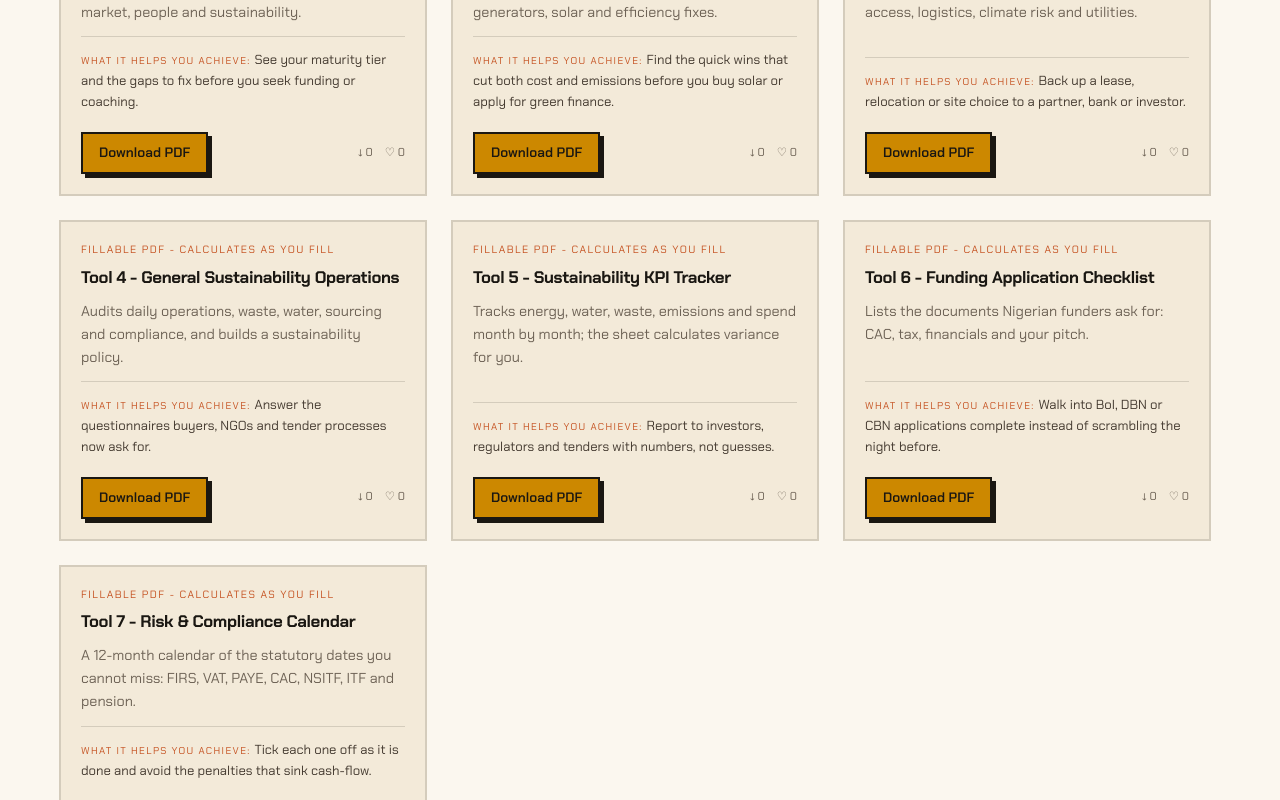
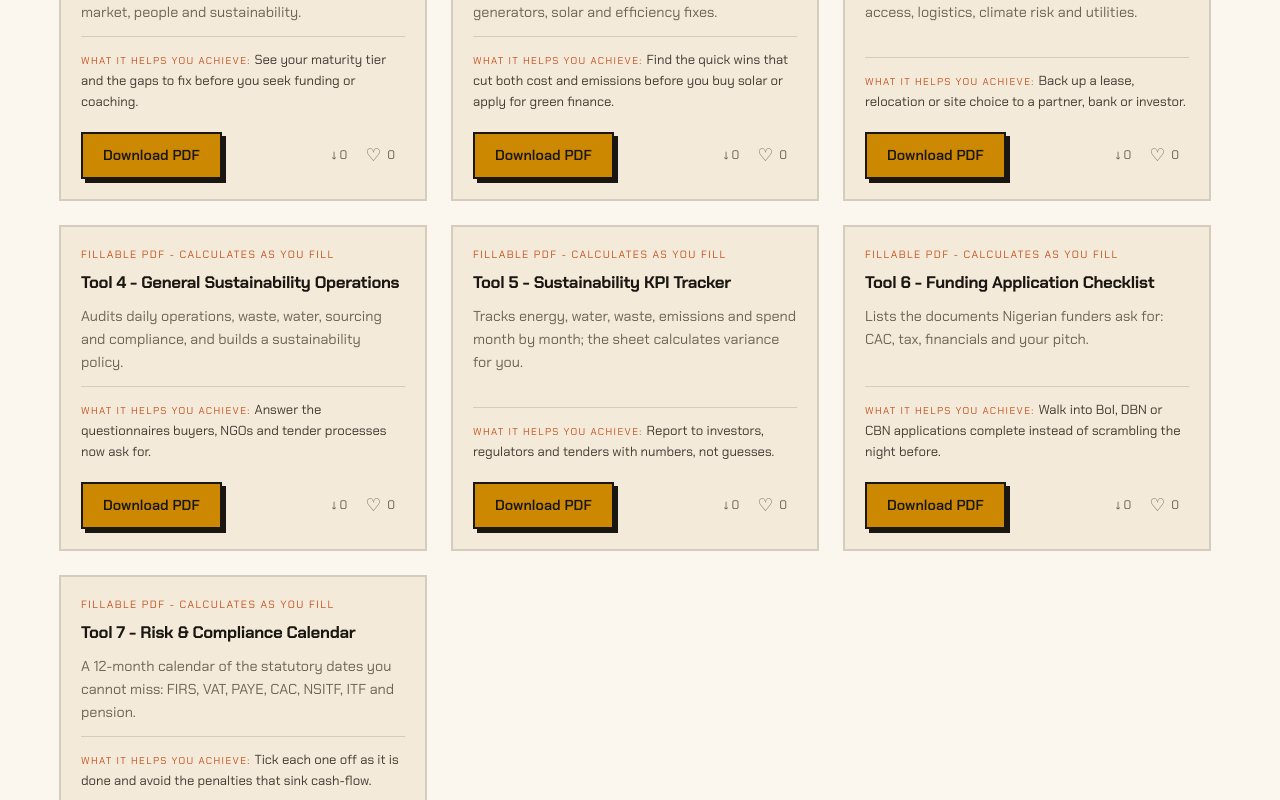
Before and after one commit to Lawrencium-103/__D.I.Technologies, a React (Vite) app: page /s-sme/toolkit in a window 1280 px wide. Shown: the part 1160-1960 px from the top of the page. Built offline with nearby package versions, Linux system fonts and the light colour scheme; no server answers.

Commit message:
Fix SME PDF card buttons: download via anchor (popup-blocked), make like reactive + larger hit area

```diff
--- a/src/components/SmePdfCard.jsx
+++ b/src/components/SmePdfCard.jsx
@@ -15,20 +15,9 @@ function likedSet() {
 }
 
 export default function SmePdfCard({ file, label, summary = null, achieve = null, counts = {}, onDownload, onLike }) {
-  const [busy, setBusy] = useState(false)
   const downloads = counts.downloads || 0
   const likes = counts.likes || 0
-  const liked = likedSet().has(file)
-
-  const handleDownload = async () => {
-    setBusy(true)
-    try {
-      if (onDownload) await onDownload(file)
-      window.open(file, '_blank', 'noopener')
-    } finally {
-      setBusy(false)
-    }
-  }
+  const [liked, setLiked] = useState(() => likedSet().has(file))
 
   const handleLike = async () => {
     if (liked) return
@@ -39,6 +28,7 @@ export default function SmePdfCard({ file, label, summary = null, achieve = null
     } catch {
       /* ignore */
     }
+    setLiked(true)
     if (onLike) await onLike(file)
   }
 
@@ -62,18 +52,26 @@ export default function SmePdfCard({ file, label, summary = null, achieve = null
         </p>
       ) : null}
       <div className="flex items-center justify-between gap-3 mt-5">
-        <button onClick={handleDownload} disabled={busy} className="btn btn-primary text-[0.85rem] px-4 py-2">
-          {busy ? 'Opening...' : 'Download PDF'}
-        </button>
-        <div className="flex items-center gap-3 font-[var(--font-mono)] text-[0.72rem] text-[var(--color-ink-faint)]">
-          <span title="Downloads">&#8595; {downloads}</span>
+        <a
+          href={file}
+          download
+          onClick={() => onDownload && onDownload(file)}
+          className="btn btn-primary text-[0.9rem] px-5 py-2.5 no-underline"
+        >
+          Download PDF
+        </a>
+        <div className="flex items-center gap-2 font-[var(--font-mono)] text-[0.78rem]">
+          <span title="Downloads" className="flex items-center gap-1 text-[var(--color-ink-faint)]">&#8595; {downloads}</span>
           <button
+            type="button"
             onClick={handleLike}
             disabled={liked}
-            className={`flex items-center gap-1 no-underline ${liked ? 'text-[var(--color-burnt)]' : 'text-[var(--color-ink-faint)] hover:text-[var(--color-burnt)]'}`}
+            aria-pressed={liked}
+            className={`flex items-center gap-1.5 rounded-sm px-2.5 py-2 min-h-[40px] min-w-[44px] justify-center transition-colors no-underline ${liked ? 'text-[var(--color-burnt)] cursor-default' : 'text-[var(--color-ink-faint)] hover:text-[var(--color-burnt)] hover:bg-[var(--color-paper)]'}`}
             title={liked ? 'Thanks for the love' : 'Like this tool'}
           >
-            {liked ? '♥' : '♡'} {likes}
+            <span aria-hidden="true" className="text-[1.1rem] leading-none">{liked ? '♥' : '♡'}</span>
+            <span>{likes}</span>
           </button>
         </div>
       </div>
```
